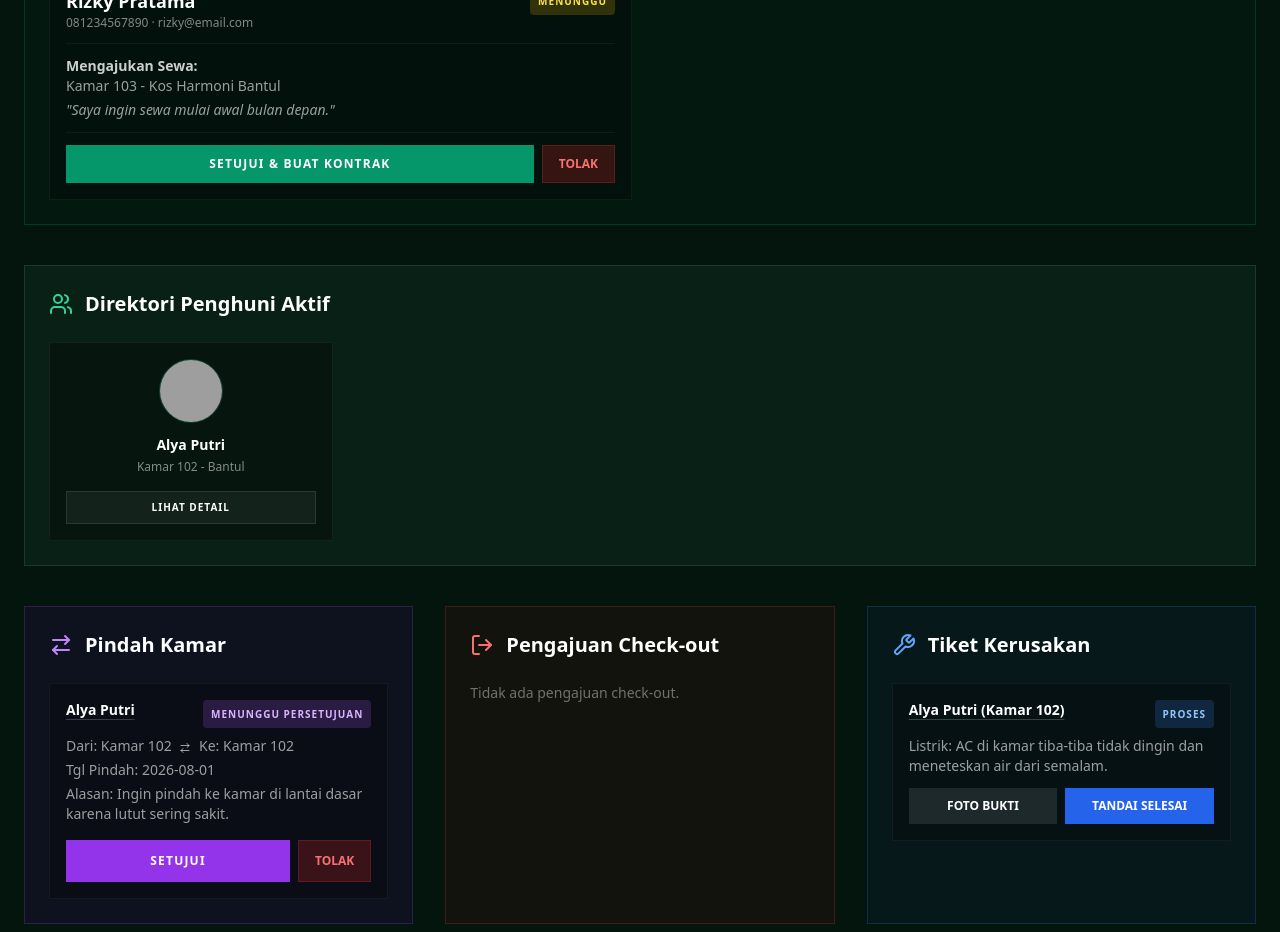
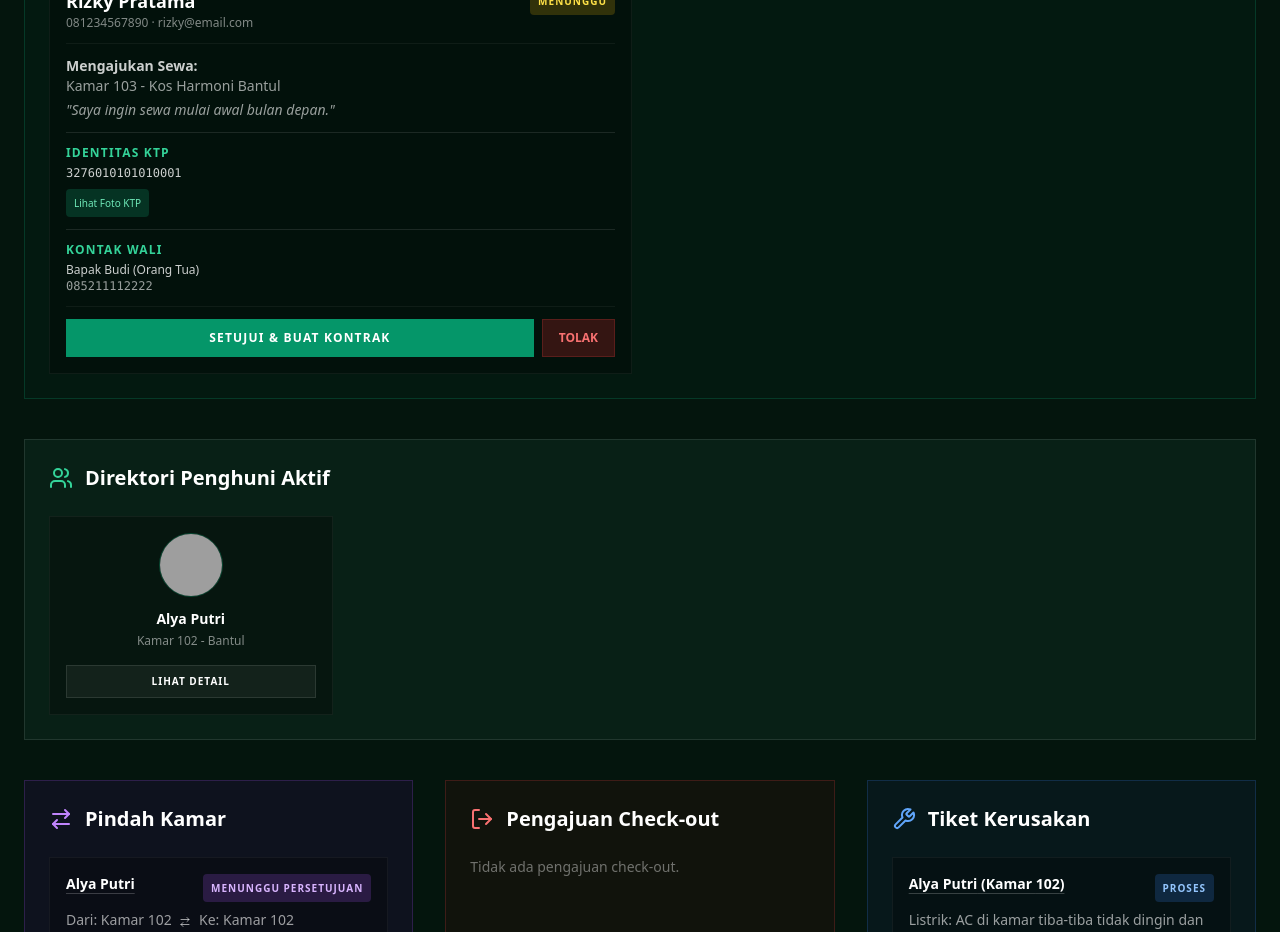
Before and after one commit to joealifandi/kosngawi, a Next.js app: page /owner-dashboard in a window 1280 px wide. Shown: the part 920-1852 px from the top of the page. Built offline with nearby package versions, Linux system fonts and the light colour scheme; grey boxes are pictures that could not be loaded.

Commit message:
feat(ui): show applicant ktp and emergency contact to admin

```diff
--- a/app/owner-dashboard/page.tsx
+++ b/app/owner-dashboard/page.tsx
@@ -123,6 +123,17 @@ export default function OwnerDashboardPage() {
                           <p className="text-white/80 font-bold">Mengajukan Sewa:</p>
                           <p className="text-white/60">Kamar {room?.nomor} - {kos?.name}</p>
                           <p className="text-white/60 mt-1 italic">"{p.pesan}"</p>
+
+                          <div className="mt-3 pt-3 border-t border-white/10">
+                            <p className="text-emerald-400 text-xs font-bold uppercase tracking-widest mb-1">Identitas KTP</p>
+                            <p className="text-white/80 font-mono text-xs">{p.ktpNumber || '-'}</p>
+                            <button onClick={() => setViewProofUrl(p.ktpUrl || 'https://images.unsplash.com/photo-1620714223084-8fcacc6dfd8d?q=80&w=400&auto=format&fit=crop')} className="mt-2 text-[10px] bg-emerald-500/20 text-emerald-300 px-2 py-1 rounded hover:bg-emerald-500/40 transition-colors">Lihat Foto KTP</button>
+                          </div>
+                          <div className="mt-3 pt-3 border-t border-white/10">
+                            <p className="text-emerald-400 text-xs font-bold uppercase tracking-widest mb-1">Kontak Wali</p>
+                            <p className="text-white/80 text-xs">{p.emergencyName || '-'} ({p.emergencyRelation || '-'})</p>
+                            <p className="text-white/60 text-xs font-mono">{p.emergencyPhone || '-'}</p>
+                          </div>
                         </div>
                         <div className="flex gap-2">
                           <button onClick={() => setShowBuatKontrakModal(p)} className="flex-1 bg-emerald-600 hover:bg-emerald-500 py-2.5 text-xs font-bold uppercase tracking-widest transition-colors">Setujui & Buat Kontrak</button>
```
